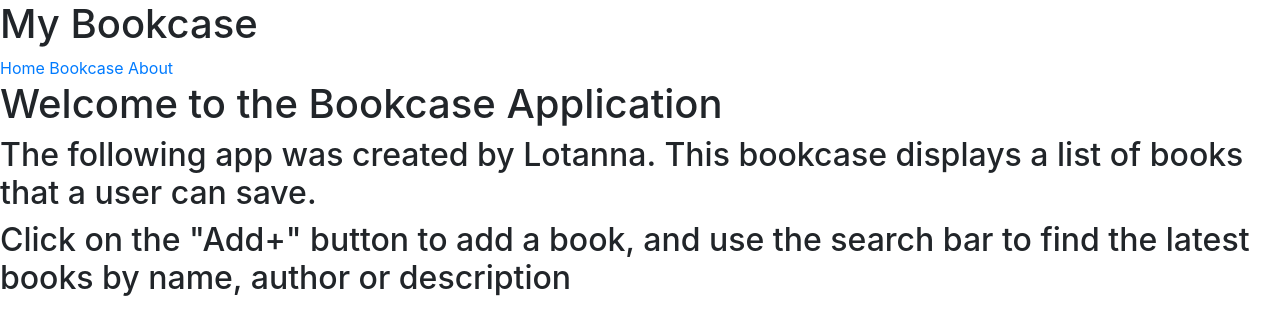
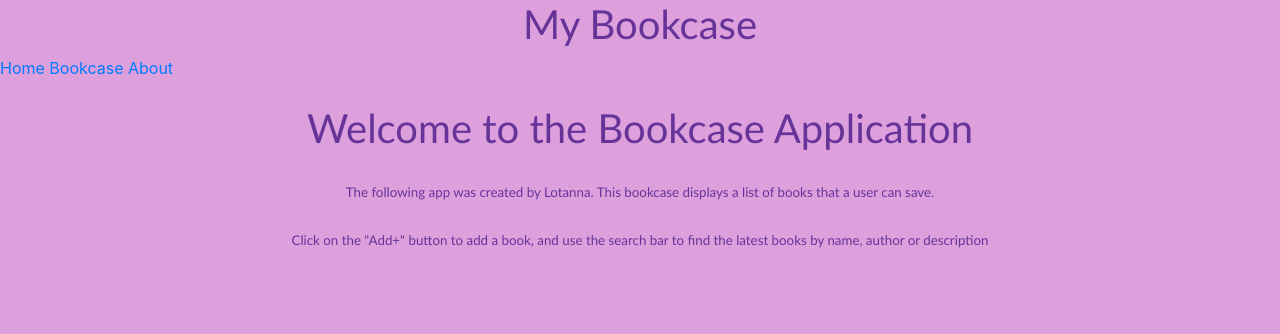
Before and after one commit to lmo99/mybookcase, a React (Create React App) app: page /about in a window 1280 px wide. Shown: the top 334 px of the page. Built offline with nearby package versions, Linux system fonts and the light colour scheme.

Commit message:
updated css

```diff
--- a/src/App.js
+++ b/src/App.js
@@ -9,6 +9,7 @@ import About from './pages/About';
 
 import 'bootstrap/dist/css/bootstrap.min.css';
 // my own CSS has to come after in order to override bootstrap
+import './assets/About.css';
 
 const App = (props) => {
 
--- /dev/null
+++ b/src/assets/About.css
@@ -0,0 +1,21 @@
+
+
+body {
+    background-color:plum;
+}
+
+header {
+    align-content: center;
+}
+h1 {
+    font-family: 'Gill Sans', 'Gill Sans MT', Calibri, 'Trebuchet MS', sans-serif;
+    color: rebeccapurple;
+    text-align: center;
+}
+
+h2 {
+    font-family: 'Trebuchet MS', 'Lucida Sans Unicode', 'Lucida Grande', 'Lucida Sans', Arial, sans-serif;
+    color: rebeccapurple;
+    font-size: smaller;
+    text-align: center;
+}
--- a/src/pages/About.js
+++ b/src/pages/About.js
@@ -5,8 +5,11 @@ import React from 'react';
 const About = () => {
     return (
     <div>
+        <br></br>
         <h1>Welcome to the Bookcase Application</h1>
+        <br></br>
         <h2>The following app was created by Lotanna. This bookcase displays a list of books that a user can save.</h2>
+        <br></br>
         <h2>Click on the "Add+" button to add a book, and use the search bar to find the latest books by name, author or description</h2>
          {/* <Link to="/">Home</Link> */}
 
```
Also changed, not shown: src/assets/App.css (added), src/pages/App.css (deleted).
